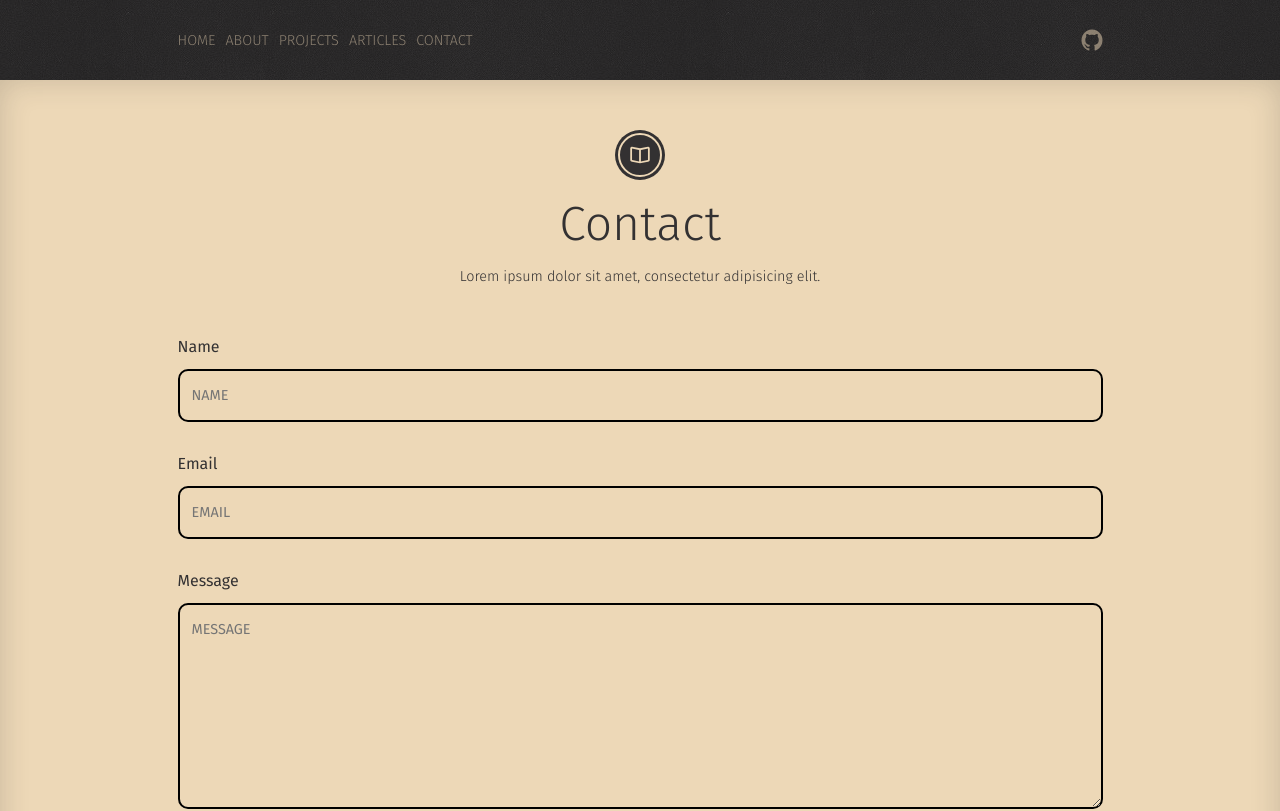
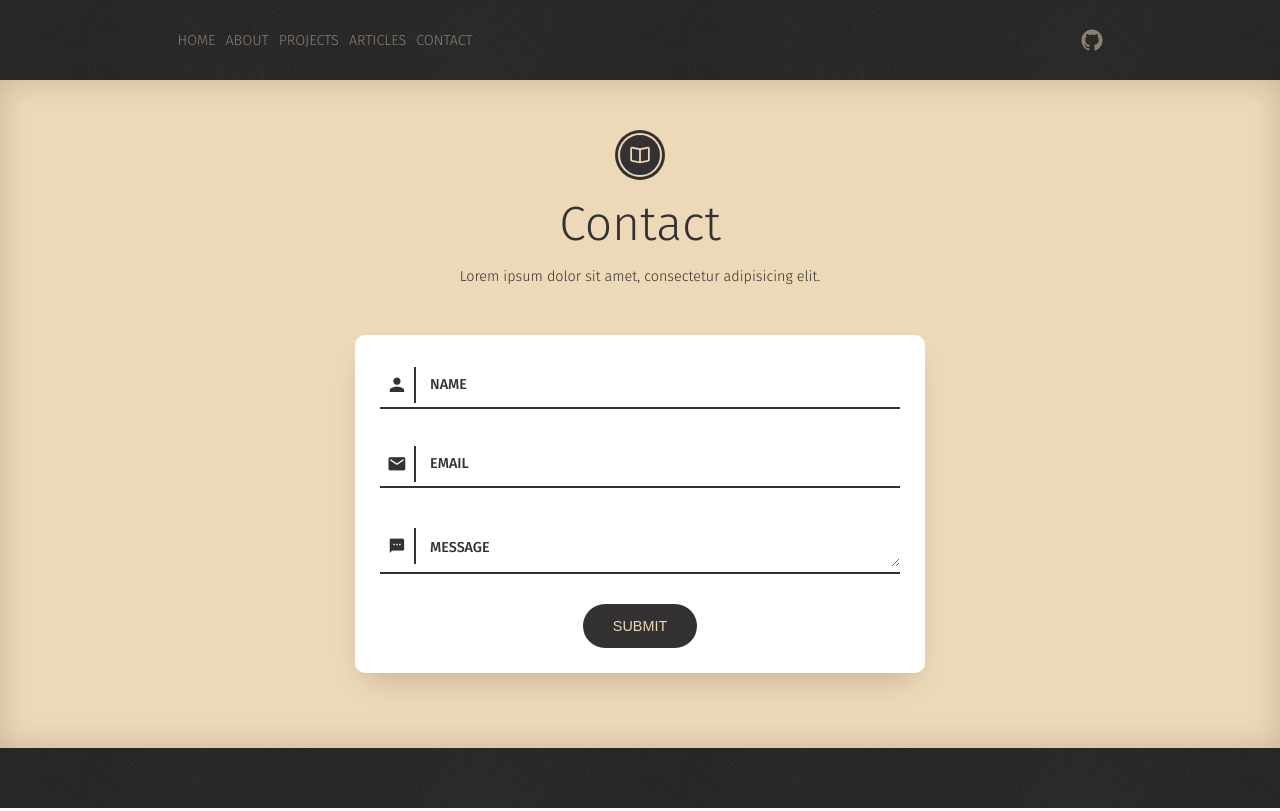
Before and after one commit to andrebrandao-dev/andrebrandao.work, a Nuxt app: page /contact in a window 1280 px wide. Shown: the top 811 px of the page. Built offline with nearby package versions, Linux system fonts and the light colour scheme.

Commit message:
minor changes: form contact and form styles

```diff
--- a/assets/styles/components/card.styl
+++ b/assets/styles/components/card.styl
@@ -2,7 +2,7 @@ $radiusCard = 10px
 
 .card
   background white
-  width 300px
+  width 100%
   display block
   border-radius $radiusCard
   position relative
--- a/assets/styles/components/form.styl
+++ b/assets/styles/components/form.styl
@@ -2,30 +2,70 @@
   margin-top 35px
 
   &-group
+    position relative
     & + .form-group,
     & + .btn, & + .btn-outline
       margin-top 30px
 
-    &-label
-      display block
+    // &-label
+    //   display block
+    //   cursor pointer
+    //   font-size 1rem
+    //   margin-bottom 0px
+    //   border 1px solid red
+
+    &-icon
+      display flex
+      align-items center
+      justify-content center
+      position absolute
+      height 36px
+      width 36px
+      top calc(50% - 18px)
+      left 0
+      font-size 1.2rem
+      border-right 2px solid $primary
       cursor pointer
-      font-size 1rem
-      margin-bottom 0px
+      transition color .3s
+      color $primary
+
+    &-border
+      position absolute
+      bottom 0
+      left 0
+      right 0
+      width 100%
+      height 2px
+      background-color $primary
 
     &-control
-      padding 1rem .750rem
-      border-radius 10px
-      border 2px solid #000
+      padding 1rem 50px
+      border-radius 0
+      border none
       transition all .3s
       text-decoration none
       text-transform uppercase
       font-size .9rem
+      font-weight 500
       width 100%
-      margin-top 10px
       font-family 'Fira Sans', sans-serif
       min-width 100%
       transition all .3s
+      background-color rgba($ligth, .3)
+      max-width 100%
+      height 49px
+      max-height 100px
       background-color transparent
+
+      &::placeholder
+        color rgba($primary, 1)
+        opacity 1
+
+      &.textarea
+        overflow hidden
+        padding-top calc(1rem + 5px)
+
       &:focus
         outline none
-        box-shadow 0 0 0 3px rgba($primary, .5)
+        & + .form-group-icon
+          color $primary
--- /dev/null
+++ b/components/Application/FormContact.vue
@@ -0,0 +1,54 @@
+<template lang="html">
+  <form class="form" @submit.prevent="submitForm">
+    <div class="card wow fadeInLeft">
+      <div class="card-body">
+        <div class="form-body">
+          <Input label="Name" v-model="form.name" icon="ion-md-person" />
+          <Input label="Email" v-model="form.email" icon="ion-md-mail" />
+          <Input label="Message" controlType="textarea" v-model="form.message" icon="ion-md-text" />
+          <Button class="btn btn-primary" type="submit" title="Submit">Submit</Button>
+        </div>
+      </div>
+    </div>
+  </form>
+</template>
+
+<script>
+
+// Components
+import Input from '@/components/UI/Input'
+import Button from '@/components/UI/Button'
+
+export default {
+  name: 'component-application-form-contact',
+  components: {
+    Input,
+    Button
+  },
+  data () {
+    return {
+      form: {
+        name: '', email: '', message: ''
+      }
+    }
+  },
+  methods: {
+    submitForm() {
+      console.log(this.form)
+    }
+  }
+}
+</script>
+
+<style scoped lang="stylus">
+  .container
+    margin-top 50px
+    margin-bottom 50px
+
+  .form
+    max-width 570px
+    margin 0 auto
+
+    &-body
+      margin 15px
+</style>
--- a/components/UI/Input.vue
+++ b/components/UI/Input.vue
@@ -1,7 +1,6 @@
 <template>
   <div class="form-group">
-    <label class="form-group-label">
-      {{ label }}
+    <label :title="label">
       <input
         class="form-group-control"
         :placeholder="label"
@@ -11,7 +10,7 @@
         @input="$emit('input', $event.target.value)"
       >
       <textarea
-        class="form-group-control"
+        class="form-group-control textarea"
         :placeholder="label"
         v-if="controlType === 'textarea'"
         rows="10"
@@ -19,6 +18,9 @@
         @input="$emit('input', $event.target.value)"
       >
       </textarea>
+      <i class="form-group-icon ion" :class="icon"></i>
+      <span class="sr-only">{{ label }}</span>
+      <span class="form-group-border"></span>
     </label>
   </div>
 </template>
@@ -31,6 +33,10 @@ export default {
       type: String,
       default: 'input'
     },
+    icon: {
+      type: String,
+      required: true
+    },
     value: {
       type: String,
       default: ''
--- a/pages/contact.vue
+++ b/pages/contact.vue
@@ -2,12 +2,7 @@
   <Section color="ligth" :sectionHeader="sectionHeader">
     <div slot="body" class="section-body">
       <div class="container">
-        <form class="form" @submit.prevent="submitForm">
-          <Input label="Name" v-model="form.name" />
-          <Input label="Email" v-model="form.email" />
-          <Input label="Message" controlType="textarea" v-model="form.message" />
-          <Button class="btn btn-primary" type="submit">Submit</Button>
-        </form>
+        <FormContact />
       </div>
     </div>
   </Section>
@@ -16,15 +11,13 @@
 <script>
 // Components
 import Section from '@/components/UI/Section'
-import Input from '@/components/UI/Input'
-import Button from '@/components/UI/Button'
+import FormContact from '@/components/Application/FormContact'
 
 export default {
   name: 'page-contact',
   components: {
     Section,
-    Input,
-    Button
+    FormContact
   },
   data() {
     return {
@@ -38,18 +31,6 @@ export default {
         name: '', email: '', message: ''
       }
     }
-  },
-  methods: {
-    submitForm() {
-      console.log(this.form)
-    }
   }
 }
 </script>
-
-<style scoped lang="stylus">
-  .container
-    margin-top 50px
-    margin-bottom 50px
-
-</style>
```
